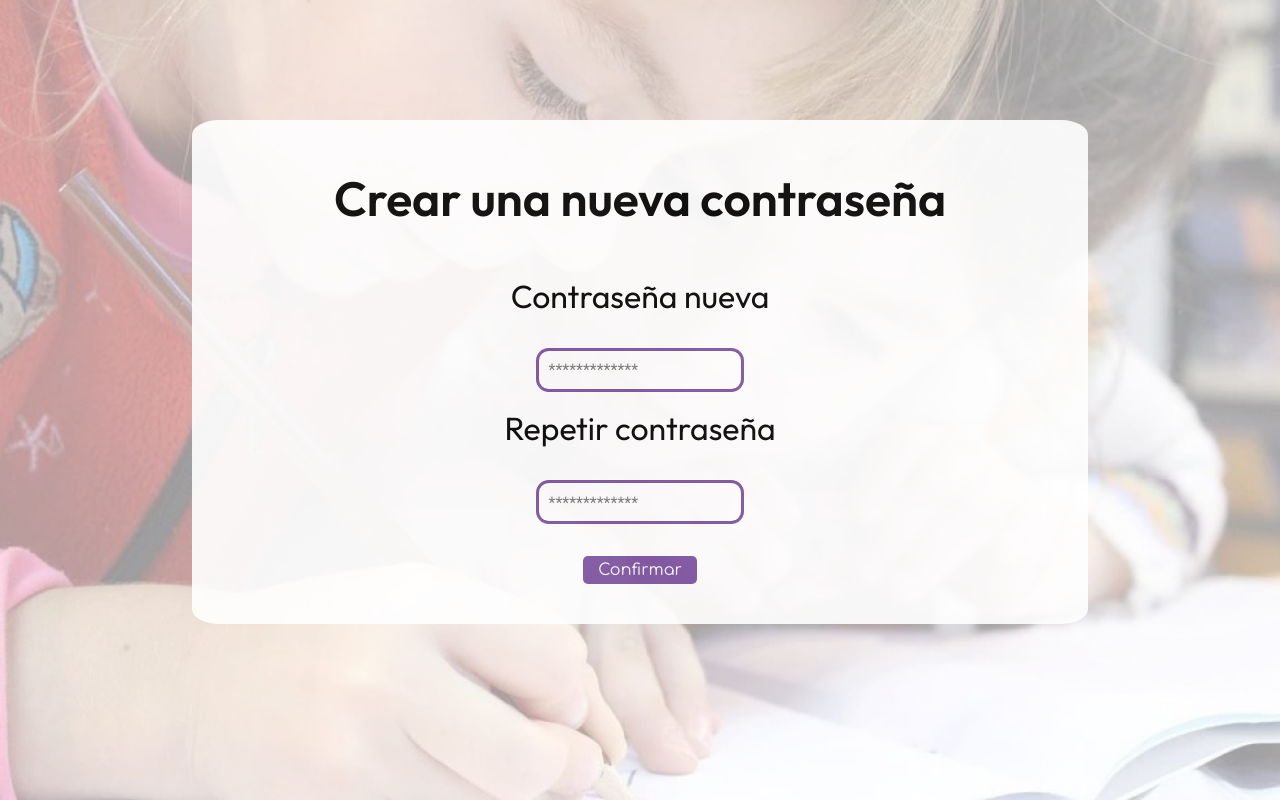
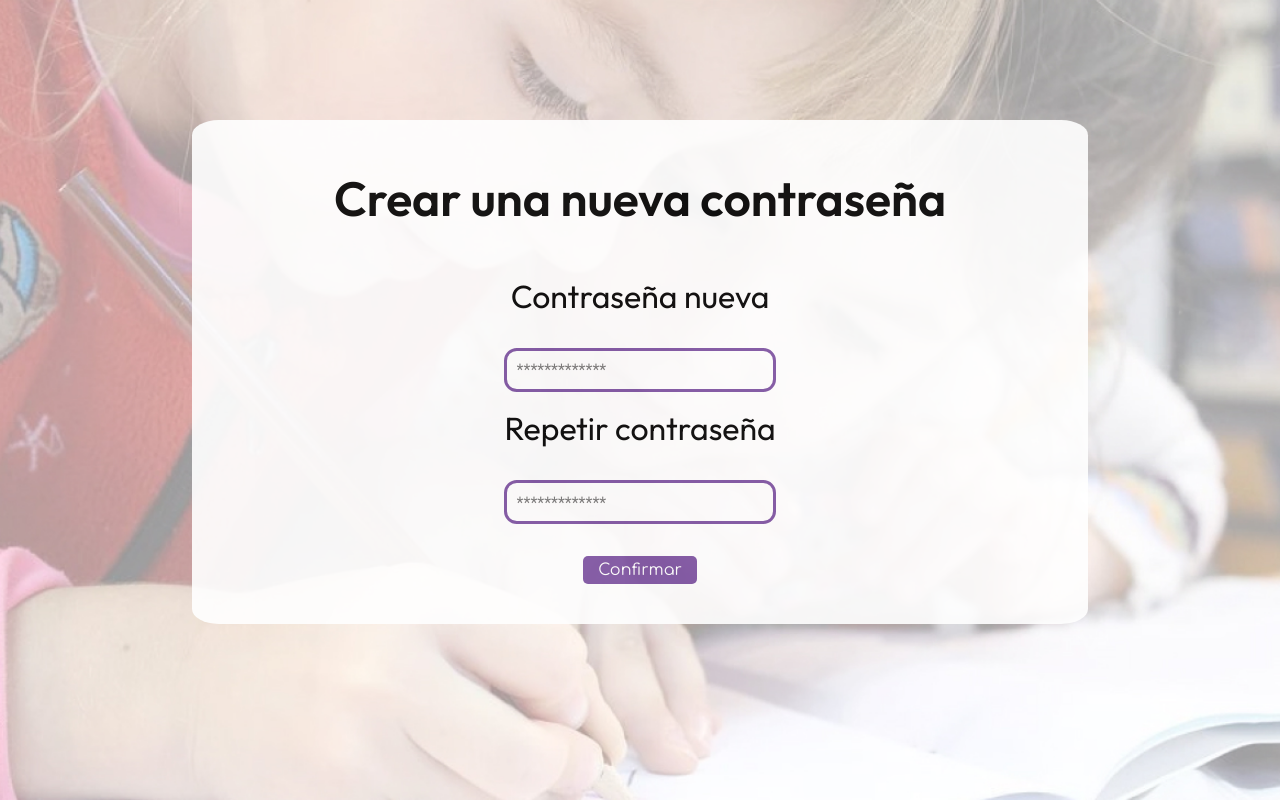
Before and after one commit to Jhuset2003/VasedWeb, a React (Vite) app: page /new-password in a window 1280 px wide. Built offline with nearby package versions, Linux system fonts and the light colour scheme.

Commit message:
done with login inputs

```diff
--- a/src/components/Cards/CardActivity.jsx
+++ b/src/components/Cards/CardActivity.jsx
@@ -137,7 +137,7 @@ const CardActivity = () => {
                 <h1>Hacer entrega</h1>
                 <div className={cardActivity.textareaTitle}>
                     <h4>Entrega</h4>
-                    <textarea cols="50" rows="15"></textarea>
+                    <textarea cols="70" rows="10" className={cardActivity.textarea}></textarea>
                 </div>
                 <div className={cardActivity.btnContainer}>
                     <button className={btn.BtnPink}>Enviar</button>
--- a/src/components/Cards/styles/CardActividad.module.css
+++ b/src/components/Cards/styles/CardActividad.module.css
@@ -148,6 +148,13 @@
     align-content: flex-start;
     justify-items: flex-start;
     margin-top: 2em;
+    margin-bottom: 2em;
+}
+
+.textarea{
+    border-radius: 1rem;
+    border: 0.2em solid;
+    padding: 1rem;
 }
 
 .btnContainer{
--- a/src/components/Forms/FormLogin.jsx
+++ b/src/components/Forms/FormLogin.jsx
@@ -1,5 +1,4 @@
 import React from 'react'
-import inputCss from '../../styles/Inputs.module.css';
 import formCss from './styles/FormLogin.module.css';
 import btn from '../../styles/Buttons.module.css';
 import { Formik } from 'formik';
@@ -44,7 +43,7 @@ const FormLogin = () => {
                         name="user"
                         placeholder="Christian Ruiz"
                         value={values.user}
-                        className={inputCss.purpleInput}
+                        className={formCss.purpleInput}
                         onChange={handleChange}
                         onBlur={handleBlur}/>
                         {touched.user && errors.user && <div className={formCss.errors}>{errors.user}</div>}
@@ -58,7 +57,7 @@ const FormLogin = () => {
                         name="password"
                         placeholder="Contraseña123..."
                         value={values.password}
-                        className={inputCss.purpleInput}
+                        className={formCss.purpleInput}
                         onChange={handleChange}
                         onBlur={handleBlur}/>
                         {touched.password && errors.password && <div className={formCss.errors}>{errors.password}</div>}
--- a/src/components/Forms/styles/FormLogin.module.css
+++ b/src/components/Forms/styles/FormLogin.module.css
@@ -21,6 +21,16 @@
 .formSubtitle{
     font-family: var(--title);
     font-weight: 700;
+}
+
+.purpleInput{
+    border: 3px solid var(--purple);
+    border-radius: 0.8em;
+    outline: none;
+    padding: .6em;
+    font-size: 1rem;
+    font-family: var(--text);
+    width: 17rem;
 }
 
 .formRecover{
--- a/src/pages/FormOfNewPassword.jsx
+++ b/src/pages/FormOfNewPassword.jsx
@@ -48,7 +48,7 @@ const FormOfNewPassword = () => {
                       type="password"
                       id="newPassword"
                       name="newPassword"
-                      className={inputCss.purpleInput}
+                      className={formCss.purpleInput}
                       placeholder="*************"
                       value={values.password}
                       onChange={handleChange}
@@ -62,7 +62,7 @@ const FormOfNewPassword = () => {
                       type="password"
                       id="confirmPassword"
                       name="confirmPassword"
-                      className={inputCss.purpleInput}
+                      className={formCss.purpleInput}
                       placeholder="*************"
                       value={values.password}
                       onChange={handleChange}
--- a/src/pages/styles/Login.module.css
+++ b/src/pages/styles/Login.module.css
@@ -45,4 +45,9 @@
         height: 100%;
         background-size: cover;
     }
+
+    .formPt{
+        width: 100%;
+        height: 100%;
+    }
 }
```
